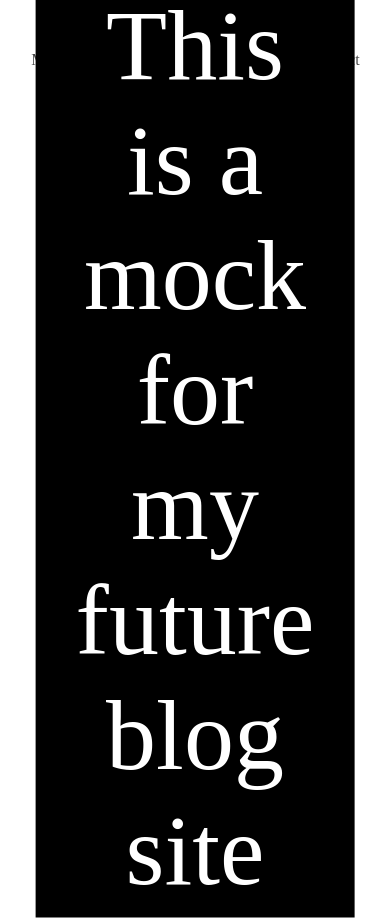
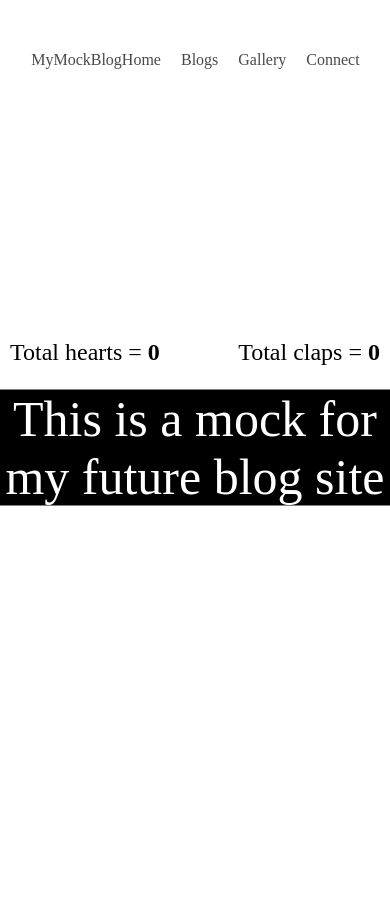
Before and after one commit to aldwinrodriguez/Mock-React-Blog, a React (Create React App) app: page / in a window 390 px wide. After the commit the page ends 844 px from the top, so only its background shows below. Built offline with nearby package versions, Linux system fonts and the light colour scheme; no server answers.

Commit message:
semi done

```diff
--- a/src/index.css
+++ b/src/index.css
@@ -60,6 +60,21 @@ div#nav li {
   color: white;
 }
 
+@media only screen and (max-width: 600px) {
+  #home {
+    width: 100vw;
+  }
+  #home .top {
+    padding: 0 10px;
+  }
+  #home .main {
+    text-align: center;
+    padding: 0;
+    font-size: 50px;
+    color: white;
+  }
+}
+
 #blogs .blogContainer {
   margin-top: 5vh;
   display: -webkit-box;
@@ -108,6 +123,7 @@ div#nav li {
 }
 
 #blogs ul li {
+  margin-bottom: 6px;
   padding: 2px 5px 0;
   list-style-type: none;
   -webkit-transition: background-color .2s ease;
--- a/src/styles/sections/_blogs.scss
+++ b/src/styles/sections/_blogs.scss
@@ -40,6 +40,7 @@
 
     ul {
         li {
+            margin-bottom: 6px;
             padding: 2px 5px 0;
             list-style-type: none;
             transition: background-color .2s ease;
--- a/src/styles/sections/_home.scss
+++ b/src/styles/sections/_home.scss
@@ -20,3 +20,21 @@
 
     }
 }
+
+@media only screen and (max-width: 600px) {
+
+    #home {
+        width: 100vw;
+
+        .top {
+            padding: 0 10px;
+        }
+
+        .main {
+            text-align: center;
+            padding: 0;
+            font-size: 50px;
+            color: white;
+        }
+    }
+}
```
Also changed, not shown: 2 other files (tests, documents, lock files or other folders).
